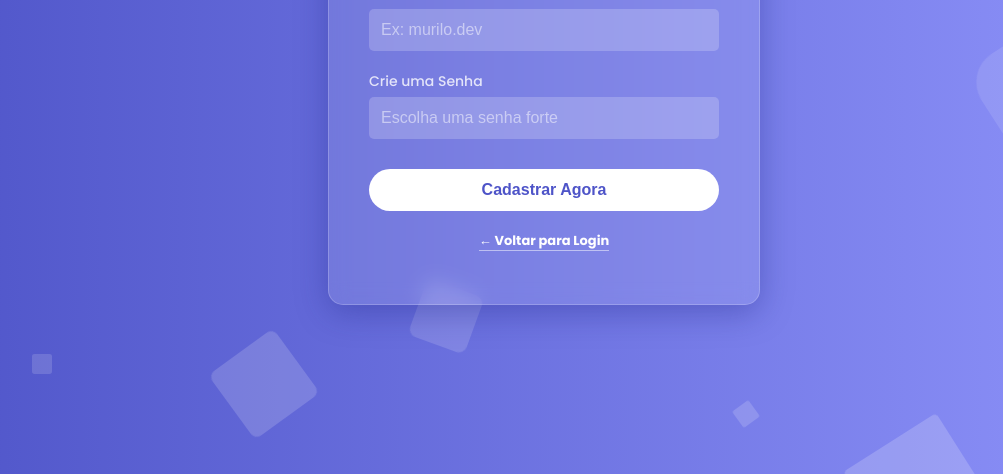
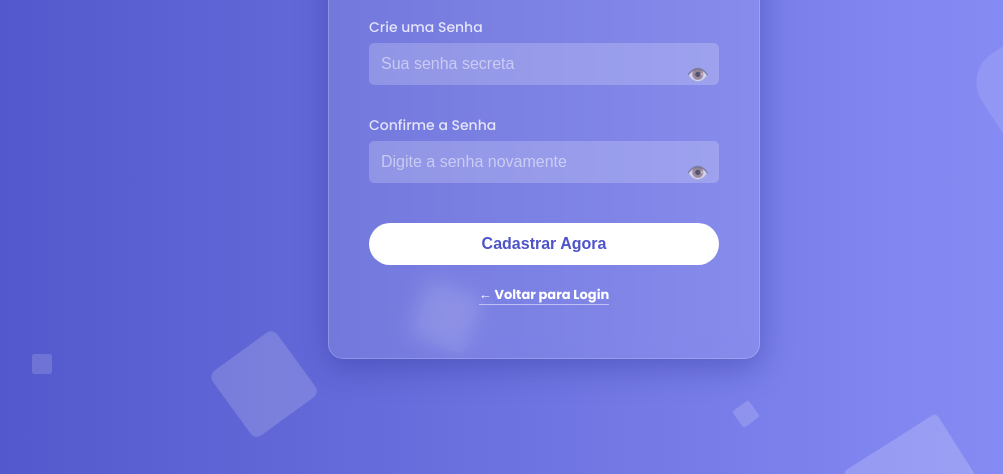
Before and after one commit to murilomorgesdossantos-spec/meu-site, a website: page cadastro.html in a window 1280 px wide. Shown: the part 326-800 px from the top of the page, without its empty margins (96-1099 px from the left). Drawn offline with Linux system fonts and the light colour scheme.

Commit message:
Atualização no Cadastro

```diff
--- a/cadastro.html
+++ b/cadastro.html
@@ -5,20 +5,55 @@
     <title>Nova Conta</title>
     <link rel="stylesheet" href="/style.css">
     <link rel="stylesheet" href="/login.css">
+
+    <style>
+        /* Container para deixar o ícone em cima do input */
+        .input-com-icone {
+            position: relative;
+            width: 100%;
+        }
+
+        /* O botão do olho */
+        .icone-olho {
+            position: absolute;
+            right: 10px; /* Fica no canto direito */
+            top: 50%;
+            transform: translateY(-50%);
+            cursor: pointer;
+            font-size: 18px;
+            user-select: none; /* Impede de selecionar o texto do ícone */
+            background: none;
+            border: none;
+            opacity: 0.6;
+        }
+
+        .icone-olho:hover {
+            opacity: 1;
+        }
+    </style>
 </head>
 <body>
 
     <div class="caixa-login">
         <h1>Criar Conta</h1>
 
-        <form action="/cadastrar" method="POST">
+        <form action="/cadastrar" method="POST" onsubmit="return validarSenhas()">
             <label>Defina seu Usuário</label>
-            <input type="text" name="usuario" placeholder="Ex: murilo.dev" required>
+            <input type="text" name="usuario" placeholder="Nome de usuário" required>
 
             <label>Crie uma Senha</label>
-            <input type="password" name="senha" placeholder="Escolha uma senha forte" required>
+            <div class="input-com-icone">
+                <input type="password" id="senha" name="senha" placeholder="Sua senha secreta" required>
+                <span class="icone-olho" onclick="mostrarSenha('senha')">👁️</span>
+            </div>
 
-            <button type="submit">Cadastrar Agora</button>
+            <label style="margin-top: 10px; display: block;">Confirme a Senha</label>
+            <div class="input-com-icone">
+                <input type="password" id="confirma_senha" placeholder="Digite a senha novamente" required>
+                <span class="icone-olho" onclick="mostrarSenha('confirma_senha')">👁️</span>
+            </div>
+
+            <button type="submit" style="margin-top: 20px;">Cadastrar Agora</button>
         </form>
 
         <p style="margin-top: 20px; font-size: 13px;">
@@ -41,5 +76,31 @@
         </ul>
     </div>
 
+    <script>
+        // Função 1: Valida se as senhas são iguais ao tentar enviar
+        function validarSenhas() {
+            var senha = document.getElementById("senha").value;
+            var confirmacao = document.getElementById("confirma_senha").value;
+
+            if (senha !== confirmacao) {
+                alert("❌ Erro: As senhas não coincidem! Por favor, verifique.");
+                // Impede o envio do formulário
+                return false;
+            }
+            // Se forem iguais, deixa o formulário ser enviado
+            return true;
+        }
+
+        // Função 2: Alterna entre mostrar e esconder a senha (tipo password <-> text)
+        function mostrarSenha(idCampo) {
+            var campo = document.getElementById(idCampo);
+            if (campo.type === "password") {
+                campo.type = "text";
+            } else {
+                campo.type = "password";
+            }
+        }
+    </script>
+
 </body>
 </html>
```
